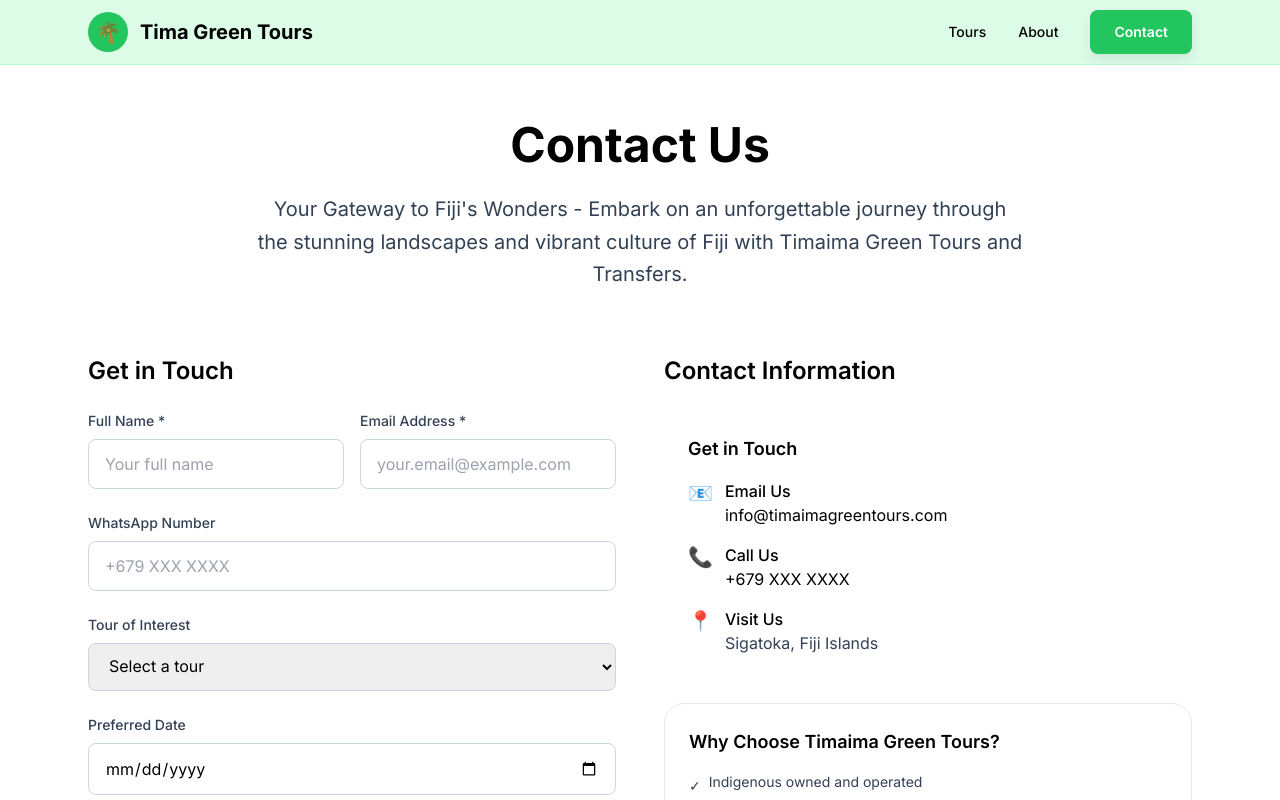
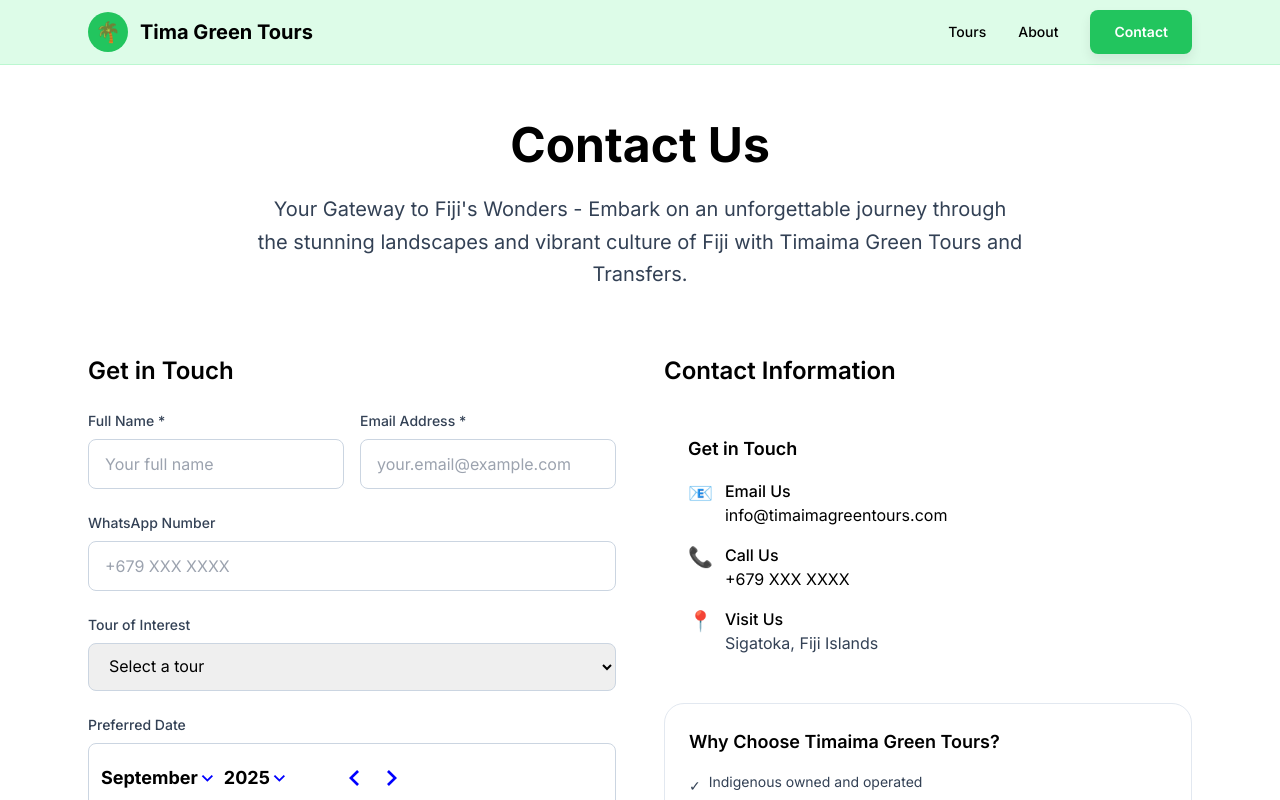
Before and after one commit to lalabalavujon-a11y/Tima-Green-Tours, a Next.js app: page /contact in a window 1280 px wide. Shown: the top 800 px of the page. Built offline with nearby package versions, Linux system fonts and the light colour scheme.

Commit message:
Add DatePicker component with react-day-picker for improved date selection
Co-authored-by: lalabalavu.jon <lalabalavu.jon@gmail.com>

```diff
--- a/app/book/[slug]/page.tsx
+++ b/app/book/[slug]/page.tsx
@@ -4,6 +4,7 @@ import { useMemo, useState } from 'react';
 import { useRouter, useSearchParams } from 'next/navigation';
 import Container from '@/components/Container';
 import { getTourBySlug } from '@/lib/data';
+import DatePicker from '@/components/DatePicker';
 
 export default function BookTourPage({ params }: { params: { slug: string } }) {
   const tour = useMemo(() => getTourBySlug(params.slug), [params.slug]);
@@ -74,7 +75,7 @@ export default function BookTourPage({ params }: { params: { slug: string } }) {
                   </div>
                   <div>
                     <label htmlFor="date" className="block text-sm font-medium text-slate-700 mb-2">Preferred Date</label>
-                    <input id="date" name="date" type="date" defaultValue={defaultDate} className="w-full px-4 py-3 border border-slate-300 rounded-lg focus:ring-2 focus:ring-brand-green focus:border-transparent" />
+                    <DatePicker id="date" name="date" defaultValue={defaultDate} />
                   </div>
                   <div>
                     <label htmlFor="groupSize" className="block text-sm font-medium text-slate-700 mb-2">Group Size</label>
--- a/app/contact/page.tsx
+++ b/app/contact/page.tsx
@@ -3,6 +3,7 @@
 import { useState } from 'react';
 import { useRouter } from 'next/navigation';
 import Container from '@/components/Container';
+import DatePicker from '@/components/DatePicker';
 
 export default function ContactPage() {
   const [status, setStatus] = useState<'idle' | 'ok' | 'error'>('idle');
@@ -117,12 +118,7 @@ export default function ContactPage() {
                 <label htmlFor="date" className="block text-sm font-medium text-slate-700 mb-2">
                   Preferred Date
                 </label>
-                <input
-                  type="date"
-                  id="date"
-                  name="date"
-                  className="w-full px-4 py-3 border border-slate-300 rounded-lg focus:ring-2 focus:ring-brand-green focus:border-transparent"
-                />
+                <DatePicker id="date" name="date" />
               </div>
 
               <div>
--- /dev/null
+++ b/components/DatePicker.tsx
@@ -0,0 +1,39 @@
+'use client';
+
+import { useState, useEffect } from 'react';
+import { DayPicker } from 'react-day-picker';
+import 'react-day-picker/style.css';
+
+interface DatePickerProps {
+  id: string;
+  name: string;
+  defaultValue?: string; // yyyy-mm-dd
+}
+
+export default function DatePicker({ id, name, defaultValue }: DatePickerProps) {
+  const [selected, setSelected] = useState<Date | undefined>(undefined);
+
+  useEffect(() => {
+    if (defaultValue) {
+      const parsed = new Date(defaultValue);
+      if (!isNaN(parsed.getTime())) setSelected(parsed);
+    }
+  }, [defaultValue]);
+
+  return (
+    <div>
+      {/* Hidden input to integrate with FormData */}
+      <input type="hidden" id={id} name={name} value={selected ? selected.toISOString().slice(0, 10) : ''} readOnly />
+      <div className="border border-slate-300 rounded-lg p-3 bg-white">
+        <DayPicker
+          mode="single"
+          selected={selected}
+          onSelect={setSelected}
+          captionLayout="dropdown"
+          fromYear={new Date().getFullYear()}
+          toYear={new Date().getFullYear() + 2}
+        />
+      </div>
+    </div>
+  );
+}
--- a/package.json
+++ b/package.json
@@ -11,8 +11,10 @@
   },
   "dependencies": {
     "clsx": "2.1.1",
+    "date-fns": "^3.6.0",
     "next": "14.2.5",
     "react": "18.2.0",
+    "react-day-picker": "^9.9.0",
     "react-dom": "18.2.0",
     "resend": "3.4.0",
     "zod": "3.23.8"
```
Also changed, not shown: 1 other file (tests, documents, lock files or other folders).
